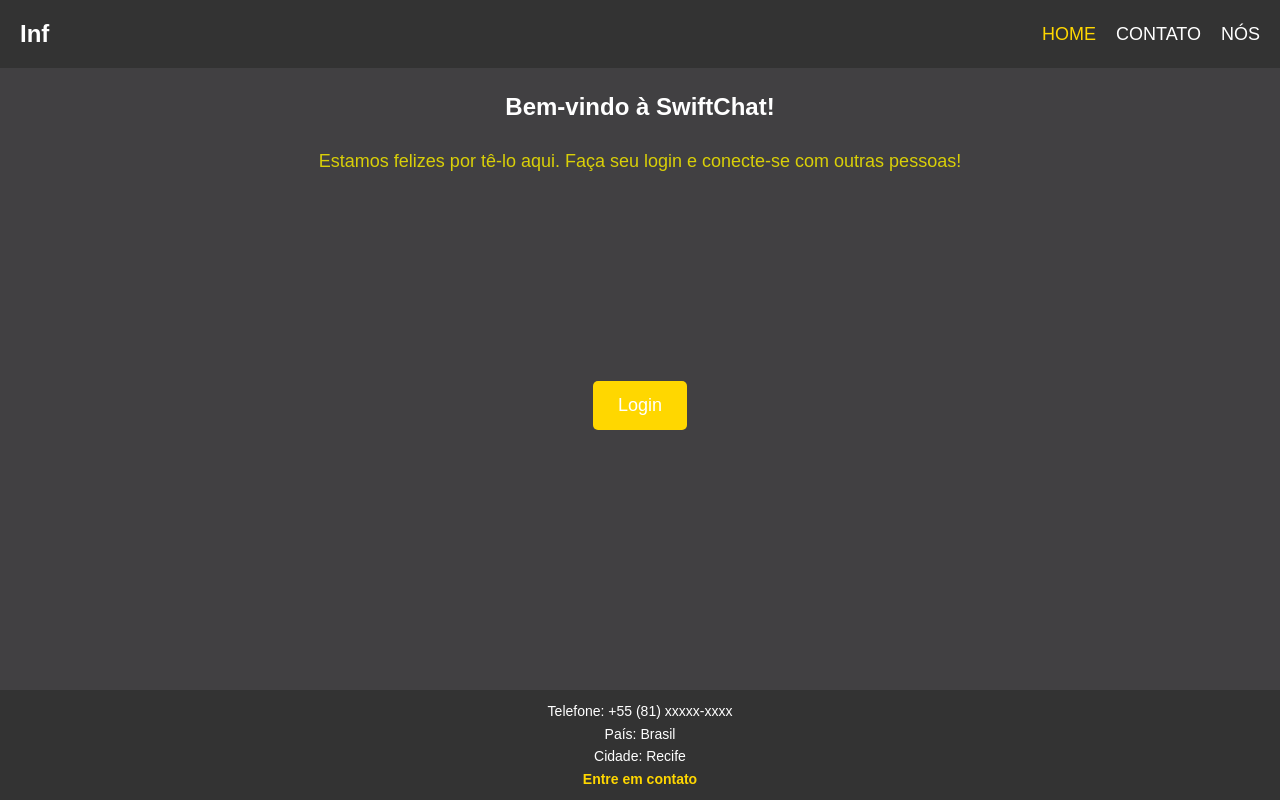
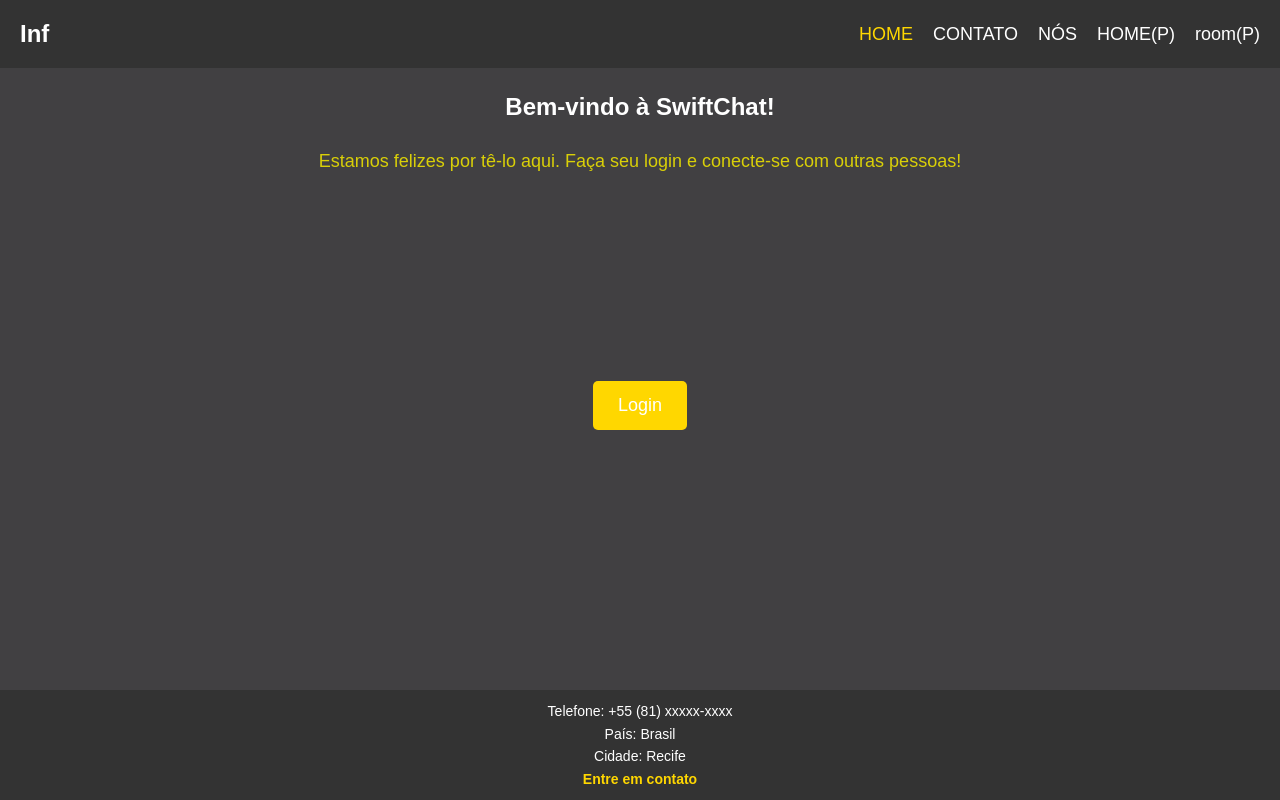
Before and after one commit to carlinhosborba/Projeto_Site, a plain HTML site: page index.html in a window 1280 px wide. Drawn offline with Linux system fonts and the light colour scheme.

Commit message:
caminhos_provisorios

```diff
--- a/index.html
+++ b/index.html
@@ -13,6 +13,8 @@
             <li><a class="active" href="#">HOME</a></li>
             <li><a href="institucional/contato.html">CONTATO</a></li>
             <li><a href="institucional/sobre.html">NÓS</a></li>
+            <li><a href="views/home.html">HOME(P)</a></li>
+            <li><a href="room">room(P)</a></li>
         </ul>
     </nav>
     <main>
```
